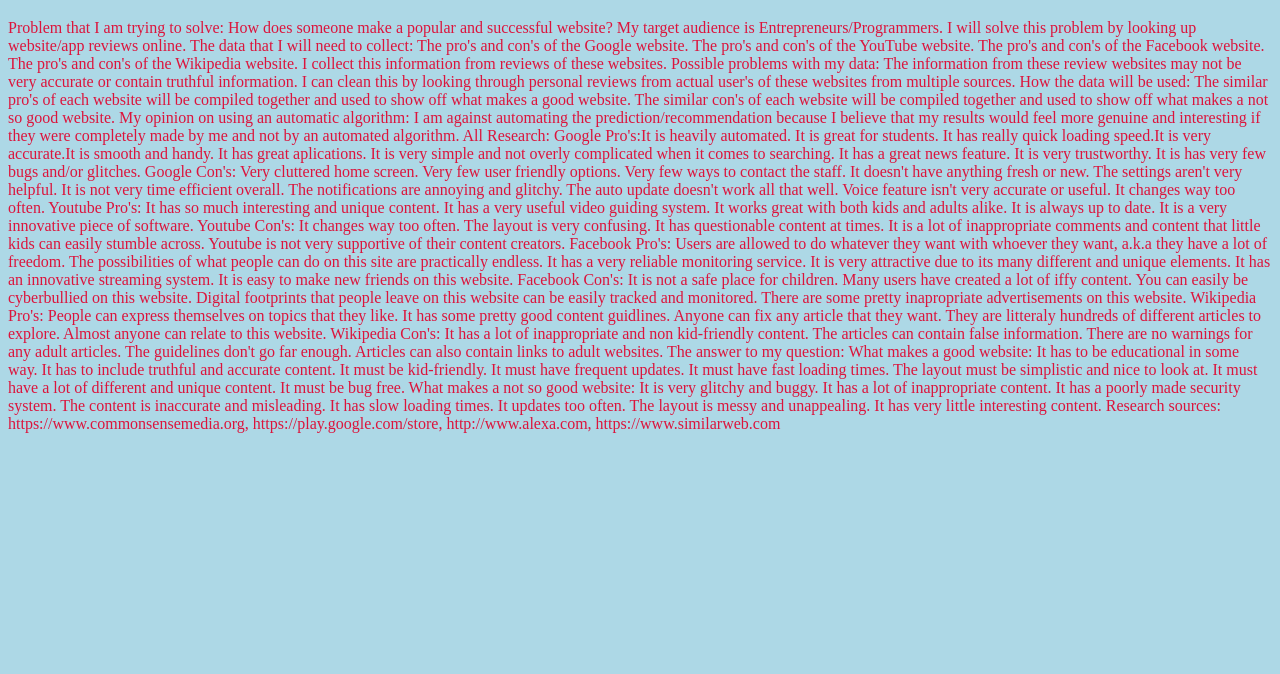
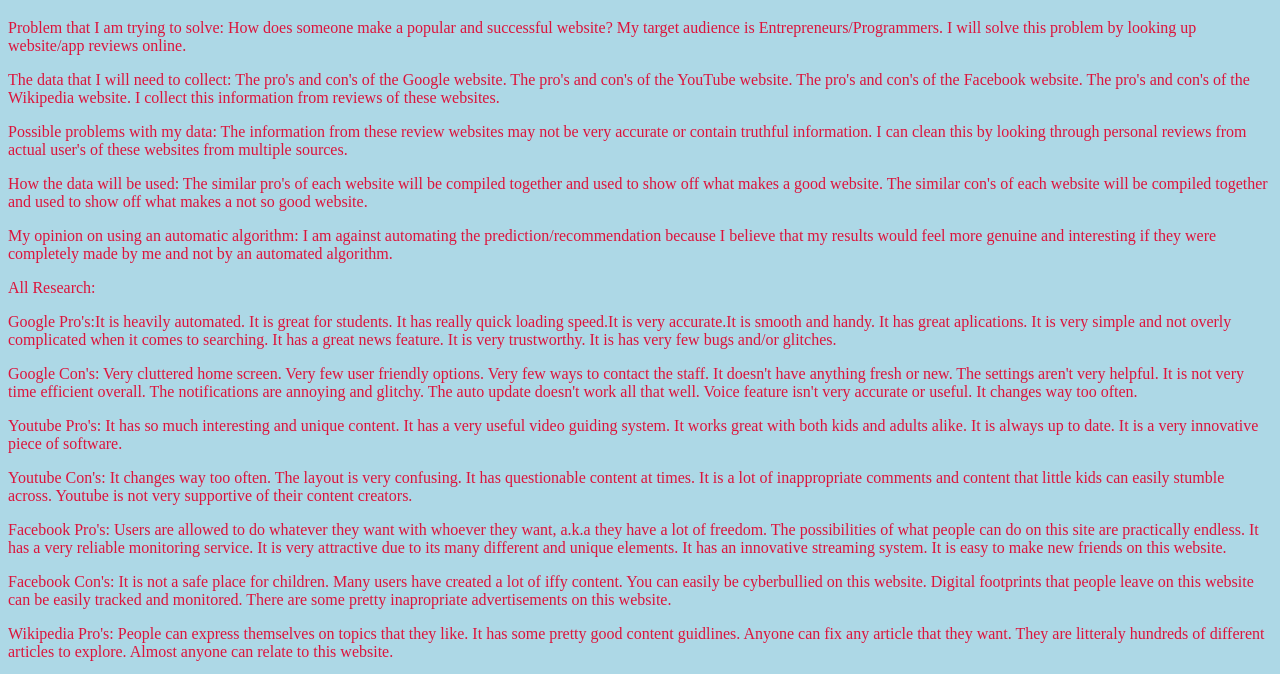
Before and after one commit to NoahDill/Portfolio-Website-Draft-1, a plain HTML site: page dataproject.html in a window 1280 px wide. Shown: the part 115-789 px from the top of the page. Drawn offline with Linux system fonts and the light colour scheme.

Commit message:
Update dataproject.html

```diff
--- a/dataproject.html
+++ b/dataproject.html
@@ -17,91 +17,91 @@
 <p>Problem that I am trying to solve: How does someone make a popular and
 successful website?
 My target audience is Entrepreneurs/Programmers.
-I will solve this problem by looking up website/app reviews online.
+I will solve this problem by looking up website/app reviews online.</p>
 
-The data that I will need to collect: The pro's and con's of the
+<p>The data that I will need to collect: The pro's and con's of the
 Google website. The pro's and con's of the YouTube website. The pro's
 and con's of the Facebook website.  The pro's and con's of the
 Wikipedia website. I collect this information from reviews of these
-websites.
+websites.</p>
 
-Possible problems with my data: The information from these review
+<p>Possible problems with my data: The information from these review
 websites may not be very accurate or contain truthful information. I
 can clean this by looking through personal reviews from actual user's
-of these websites from multiple sources.
+of these websites from multiple sources.</p>
 
-How the data will be used: The similar pro's of each website will be
+<p>How the data will be used: The similar pro's of each website will be
 compiled together and used to show off what makes a good website. The
 similar con's of each website will be compiled together and used to
-show off what makes a not so good website.
+show off what makes a not so good website.</p>
 
-My opinion on using an automatic algorithm: I am against automating
+<p>My opinion on using an automatic algorithm: I am against automating
 the prediction/recommendation because I believe that my results would
 feel more genuine and interesting if they were completely made by me
-and not by an automated algorithm.
+and not by an automated algorithm.</p>
 
-All Research:
+<p>All Research:</p>
 
-Google Pro's:It is heavily automated. It is great for students. It has
+<p>Google Pro's:It is heavily automated. It is great for students. It has
 really quick loading speed.It is very accurate.It is smooth and handy.
 It has great aplications. It is very simple and not overly complicated
 when it comes to searching. It has a great news feature. It is very
-trustworthy. It is has very few bugs and/or glitches.
+trustworthy. It is has very few bugs and/or glitches.</p>
 
-Google Con's: Very cluttered home screen. Very few user friendly
+<p>Google Con's: Very cluttered home screen. Very few user friendly
 options. Very few ways to contact the staff. It doesn't have anything
 fresh or new. The settings aren't very helpful. It is not very time
 efficient overall. The notifications are annoying and glitchy. The
 auto update doesn't work all that well. Voice feature isn't very
-accurate or useful. It changes way too often.
+accurate or useful. It changes way too often.</p>
 
-Youtube Pro's: It has so much interesting and unique content. It has a
+<p>Youtube Pro's: It has so much interesting and unique content. It has a
 very useful video guiding system. It works great with both kids and
 adults alike. It is always up to date. It is a very innovative piece
-of software.
+of software.</p>
 
-Youtube Con's: It changes way too often. The layout is very confusing.
+<p>Youtube Con's: It changes way too often. The layout is very confusing.
 It has questionable content at times. It is a lot of inappropriate
 comments and content that little kids can easily stumble across.
-Youtube is not very supportive of their content creators.
+Youtube is not very supportive of their content creators.</p>
 
-Facebook Pro's: Users are allowed to do whatever they want with
+<p>Facebook Pro's: Users are allowed to do whatever they want with
 whoever they want, a.k.a they have a lot of freedom. The possibilities
 of what people can do on this site are practically endless. It has a
 very reliable monitoring service. It is very attractive due to its
 many different and unique elements. It has an innovative streaming
-system. It is easy to make new friends on this website.
+system. It is easy to make new friends on this website.</p>
 
-Facebook Con's: It is not a safe place for children. Many users have
+<p>Facebook Con's: It is not a safe place for children. Many users have
 created a lot of iffy content. You can easily be cyberbullied on this
 website. Digital footprints that people leave on this website can be
 easily tracked and monitored. There are some pretty inapropriate
-advertisements on this website.
+advertisements on this website.</p>
 
-Wikipedia Pro's: People can express themselves on topics that they
+<p>Wikipedia Pro's: People can express themselves on topics that they
 like. It has some pretty good content guidlines. Anyone can fix any
 article that they want. They are litteraly hundreds of different
-articles to explore. Almost anyone can relate to this website.
+articles to explore. Almost anyone can relate to this website.</p>
 
-Wikipedia Con's: It has a lot of inappropriate and non kid-friendly
+<p>Wikipedia Con's: It has a lot of inappropriate and non kid-friendly
 content. The articles can contain false information. There are no
 warnings for any adult articles. The guidelines don't go far enough.
-Articles can also contain links to adult websites.
+Articles can also contain links to adult websites.</p>
 
-The answer to my question:  What makes a good website: It has to be
+<p>The answer to my question:  What makes a good website: It has to be
 educational in some way. It has to include truthful and accurate
 content. It must be kid-friendly. It must have frequent updates. It
 must have fast loading times. The layout must be simplistic and nice
 to look at. It must have a lot of different and unique content. It
-must be bug free.
+must be bug free.</p>
 
-What makes a not so good website: It is very glitchy and buggy. It has
+<p>What makes a not so good website: It is very glitchy and buggy. It has
 a lot of inappropriate content. It has a poorly made security system.
 The content is inaccurate and misleading. It has slow loading times.
 It updates too often. The layout is messy and unappealing. It has very
-little interesting content.
+little interesting content.</p>
 
-Research sources: https://www.commonsensemedia.org,
+<p>Research sources: https://www.commonsensemedia.org,
 https://play.google.com/store, http://www.alexa.com,
 https://www.similarweb.com</p>
 
```
